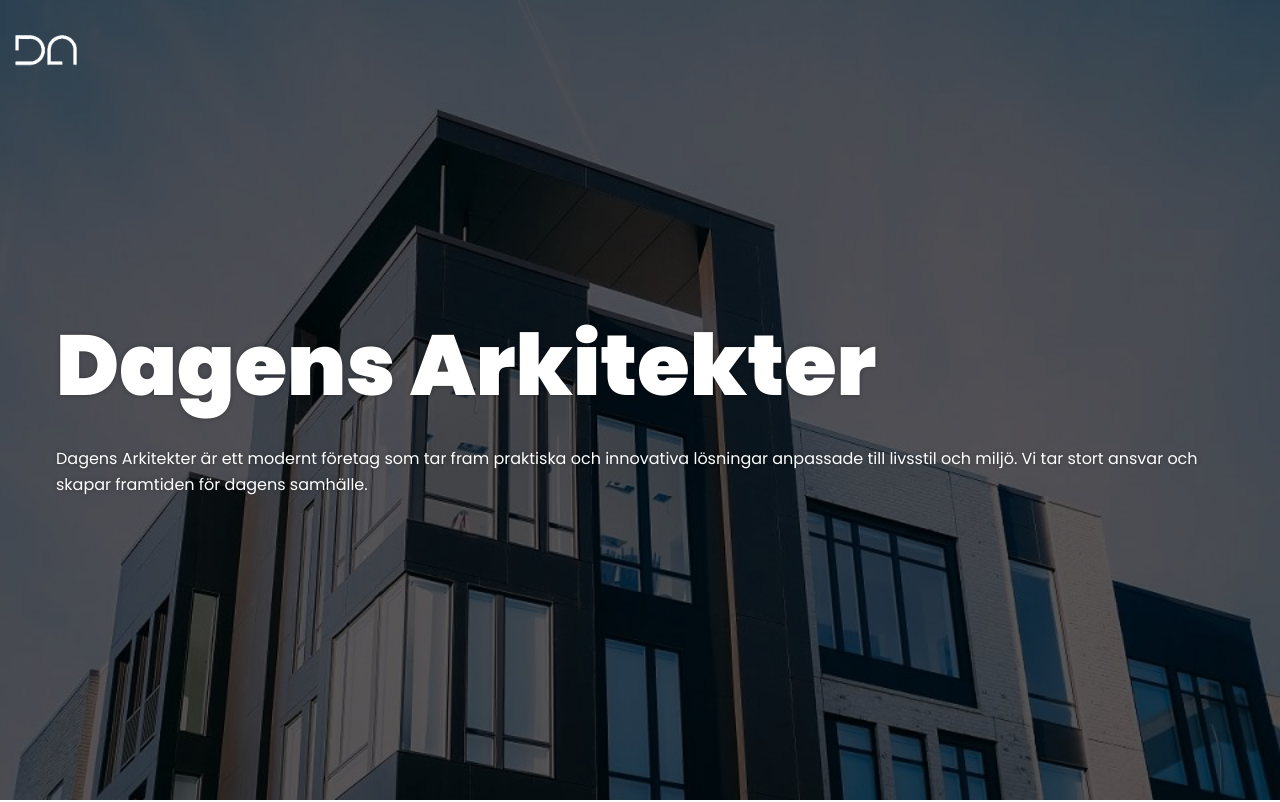
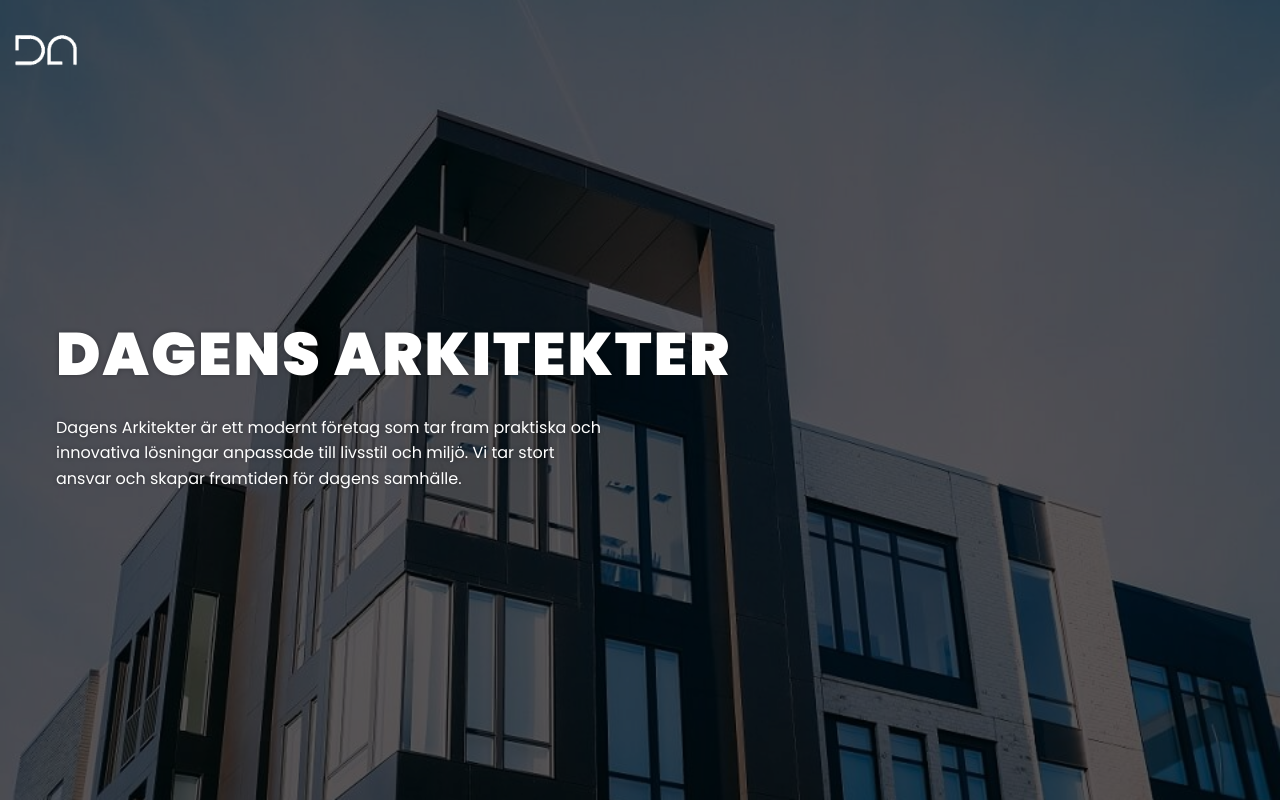
Before and after one commit to Al3ksand3r-dev/dagens_arkitekter, a Vue app in the folder client/: page / in a window 1280 px wide. Shown: the top 802 px of the page. Built offline with nearby package versions, Linux system fonts and the light colour scheme.

Commit message:
made style changes

```diff
--- a/client/src/components/articles/Services.vue
+++ b/client/src/components/articles/Services.vue
@@ -51,7 +51,7 @@
         data-aos="fade-up"
         data-aos-delay="150"
         vectorIcon="lnr lnr-dinner"
-        title="Turism & Restaurang"
+        title="Hotell & Restaurang"
         description="Duis aute irure dolor in reprehenderit in voluptate velit esse cillum dolore eu fugiat nulla pariatur."
       />
     </div>
--- a/client/src/components/ui/Card.vue
+++ b/client/src/components/ui/Card.vue
@@ -39,6 +39,7 @@ export default {
 
   &__title {
     font-size: 20px;
+    letter-spacing: 0.5px;
     text-transform: uppercase;
     &::before {
       display: none;
--- a/client/src/components/ui/Slider.vue
+++ b/client/src/components/ui/Slider.vue
@@ -53,6 +53,7 @@ export default {
     background-position: center center;
 
     &__content {
+      width: 100%;
       z-index: 1;
       margin: auto;
       color: #fff;
@@ -62,10 +63,14 @@ export default {
       text-shadow: 0 0 5px rgba(#000, 0.3);
       h1 {
         margin: 0 0 1rem;
+        letter-spacing: 2px;
+        text-transform: uppercase;
       }
 
       p {
+        width: 100%;
         font-size: 16px;
+        max-width: 550px;
       }
     }
 
@@ -92,7 +97,7 @@ export default {
     &__item {
       &__content {
         h1 {
-          font-size: 85px;
+          font-size: 60px;
         }
       }
     }
--- a/client/src/scss/partials/_custom.scss
+++ b/client/src/scss/partials/_custom.scss
@@ -22,7 +22,6 @@
   padding: 70px 1rem 0;
   &__image,
   &__text {
-    // margin: 0 0 35px;
     h1 {
       display: flex;
       font-size: 14px;
```
